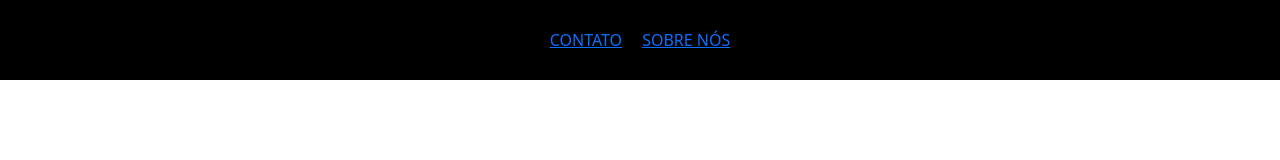
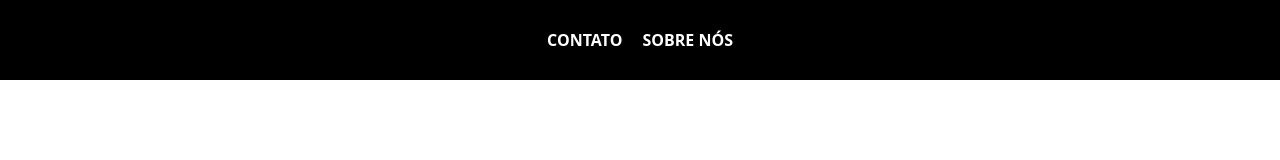
Before and after one commit to viniciuspaivaa/video-aulas, a plain HTML site: page index.html in a window 1280 px wide. Drawn offline with nearby package versions, Linux system fonts and the light colour scheme.

Commit message:
Adicionado estilo aos itens do navbar

```diff
--- a/style.css
+++ b/style.css
@@ -10,3 +10,9 @@
     align-items: center;
     gap: 20px;
 }
+
+.navbar-items {
+    text-decoration: none;
+    color: white;
+    font-weight: bold;
+}
```
